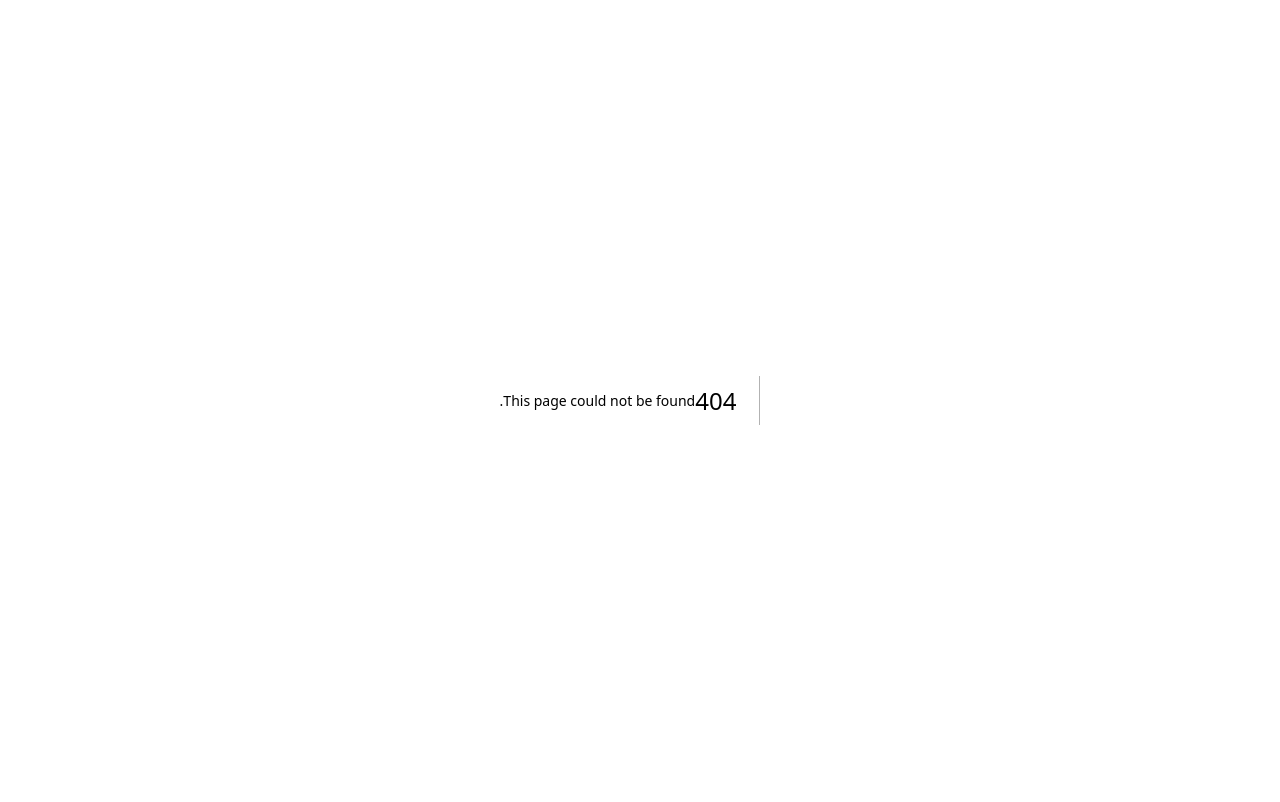
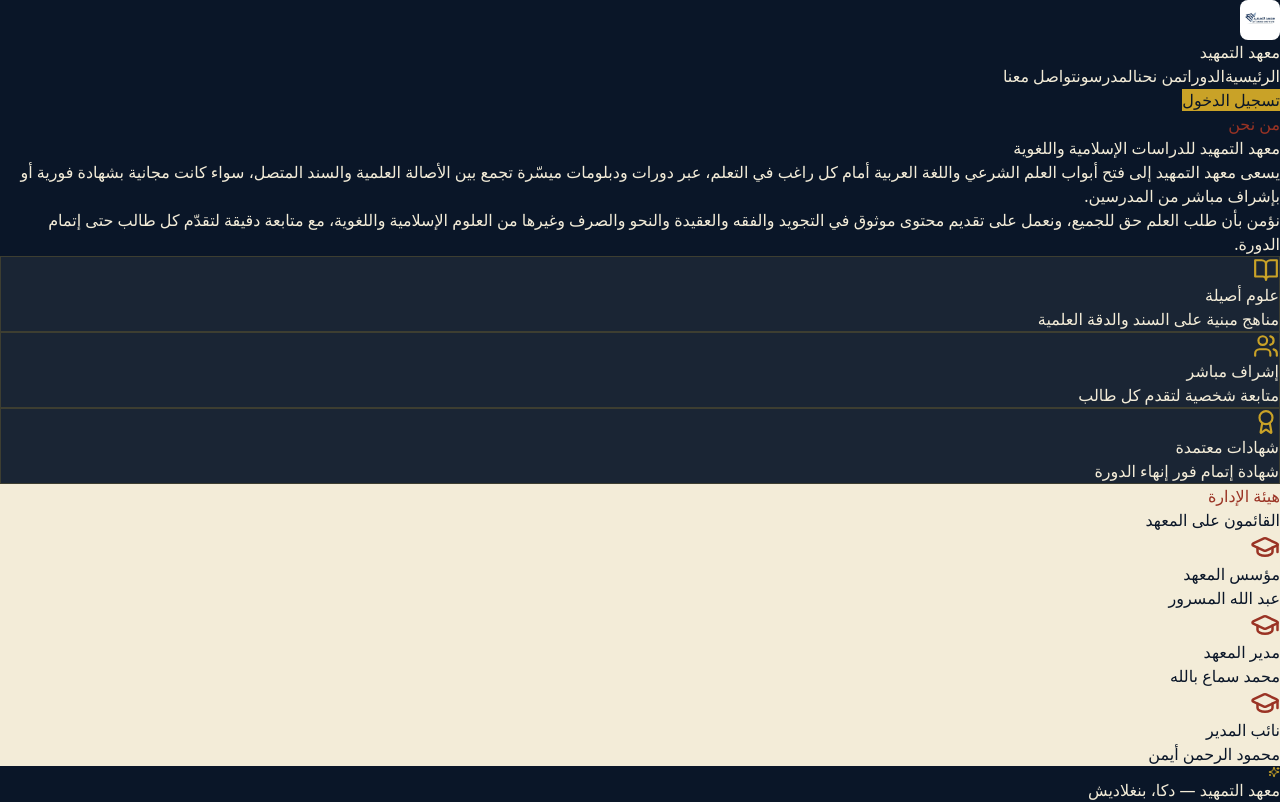
Before and after one commit to mdsamaunbillah/at-tamhid-website, a Next.js app: page /about in a window 1280 px wide. Before the commit this address had no page. Built offline with nearby package versions, Linux system fonts and the light colour scheme.

Commit message:
Add About page for Tamhid Institute
This file contains the About page for the Tamhid Institute, detailing its mission, courses, and administration. It includes a header, sections for information about the institute, and a footer.

```diff
--- /dev/null
+++ b/app/about/page.jsx
@@ -0,0 +1,90 @@
+import Link from "next/link";
+import Image from "next/image";
+import { GraduationCap, ArrowLeft, Sparkles, BookOpen, Users, Award } from "lucide-react";
+
+export default function AboutPage() {
+  return (
+    <div dir="rtl" className="min-h-screen w-full" style={{ background: "#0A1628", color: "#F3ECD8" }}>
+      <header className="border-b" style={{ borderColor: "#C9A22733" }}>
+        <div className="max-w-6xl mx-auto px-6 py-5 flex items-center justify-between">
+          <div className="flex items-center gap-3">
+            <Image src="/logo.jpg" alt="At Tamhid Institute" width={40} height={40} style={{ borderRadius: 8 }} />
+            <span className="text-lg tracking-wide">معهد التمهيد</span>
+          </div>
+          <nav className="hidden md:flex items-center gap-8 text-sm">
+            <Link href="/" className="opacity-70 hover:opacity-100">الرئيسية</Link>
+            <Link href="/courses" className="opacity-70 hover:opacity-100">الدورات</Link>
+            <Link href="/about" className="opacity-100">من نحن</Link>
+            <Link href="/teachers" className="opacity-70 hover:opacity-100">المدرسون</Link>
+            <Link href="/contact" className="opacity-70 hover:opacity-100">تواصل معنا</Link>
+          </nav>
+          <div className="flex items-center gap-3">
+            <Link href="/login" className="text-sm px-4 py-2 rounded-full font-semibold" style={{ background: "#C9A227", color: "#0A1628" }}>
+              تسجيل الدخول
+            </Link>
+          </div>
+        </div>
+      </header>
+
+      <section className="max-w-4xl mx-auto px-6 pt-16 pb-10">
+        <div className="text-xs tracking-[0.2em] uppercase mb-4" style={{ color: "#9A3324" }}>من نحن</div>
+        <h1 className="text-4xl md:text-5xl mb-8">معهد التمهيد للدراسات الإسلامية واللغوية</h1>
+        <p className="text-lg leading-relaxed opacity-80 mb-6">
+          يسعى معهد التمهيد إلى فتح أبواب العلم الشرعي واللغة العربية أمام كل راغب في التعلم، عبر دورات ودبلومات
+          ميسّرة تجمع بين الأصالة العلمية والسند المتصل، سواء كانت مجانية بشهادة فورية أو بإشراف مباشر من المدرسين.
+        </p>
+        <p className="text-lg leading-relaxed opacity-80 mb-16">
+          نؤمن بأن طلب العلم حق للجميع، ونعمل على تقديم محتوى موثوق في التجويد والفقه والعقيدة والنحو والصرف
+          وغيرها من العلوم الإسلامية واللغوية، مع متابعة دقيقة لتقدّم كل طالب حتى إتمام الدورة.
+        </p>
+
+        <div className="grid md:grid-cols-3 gap-6 mb-16">
+          <div className="p-6 rounded-2xl" style={{ background: "#F3ECD811", border: "1px solid #C9A22733" }}>
+            <BookOpen size={26} style={{ color: "#C9A227" }} className="mb-3" />
+            <h3 className="text-lg mb-2">علوم أصيلة</h3>
+            <p className="text-sm opacity-70">مناهج مبنية على السند والدقة العلمية</p>
+          </div>
+          <div className="p-6 rounded-2xl" style={{ background: "#F3ECD811", border: "1px solid #C9A22733" }}>
+            <Users size={26} style={{ color: "#C9A227" }} className="mb-3" />
+            <h3 className="text-lg mb-2">إشراف مباشر</h3>
+            <p className="text-sm opacity-70">متابعة شخصية لتقدم كل طالب</p>
+          </div>
+          <div className="p-6 rounded-2xl" style={{ background: "#F3ECD811", border: "1px solid #C9A22733" }}>
+            <Award size={26} style={{ color: "#C9A227" }} className="mb-3" />
+            <h3 className="text-lg mb-2">شهادات معتمدة</h3>
+            <p className="text-sm opacity-70">شهادة إتمام فور إنهاء الدورة</p>
+          </div>
+        </div>
+      </section>
+
+      <section style={{ background: "#F3ECD8", color: "#0A1628" }}>
+        <div className="max-w-4xl mx-auto px-6 py-16">
+          <div className="text-xs tracking-[0.2em] uppercase mb-2" style={{ color: "#9A3324" }}>هيئة الإدارة</div>
+          <h2 className="text-3xl mb-10">القائمون على المعهد</h2>
+          <div className="grid md:grid-cols-3 gap-6">
+            <div className="text-center p-6 rounded-2xl border" style={{ borderColor: "#0A162822" }}>
+              <GraduationCap size={30} style={{ color: "#9A3324" }} className="mx-auto mb-3" />
+              <div className="text-xs opacity-60 mb-1">مؤسس المعهد</div>
+              <div className="text-lg font-bold">عبد الله المسرور</div>
+            </div>
+            <div className="text-center p-6 rounded-2xl border" style={{ borderColor: "#0A162822" }}>
+              <GraduationCap size={30} style={{ color: "#9A3324" }} className="mx-auto mb-3" />
+              <div className="text-xs opacity-60 mb-1">مدير المعهد</div>
+              <div className="text-lg font-bold">محمد سماع بالله</div>
+            </div>
+            <div className="text-center p-6 rounded-2xl border" style={{ borderColor: "#0A162822" }}>
+              <GraduationCap size={30} style={{ color: "#9A3324" }} className="mx-auto mb-3" />
+              <div className="text-xs opacity-60 mb-1">نائب المدير</div>
+              <div className="text-lg font-bold">محمود الرحمن أيمن</div>
+            </div>
+          </div>
+        </div>
+      </section>
+
+      <footer className="px-6 py-10 flex items-center justify-center gap-2">
+        <Sparkles size={12} style={{ color: "#C9A227" }} />
+        <span className="text-sm opacity-50">معهد التمهيد — دكا، بنغلاديش</span>
+      </footer>
+    </div>
+  );
+}
```
